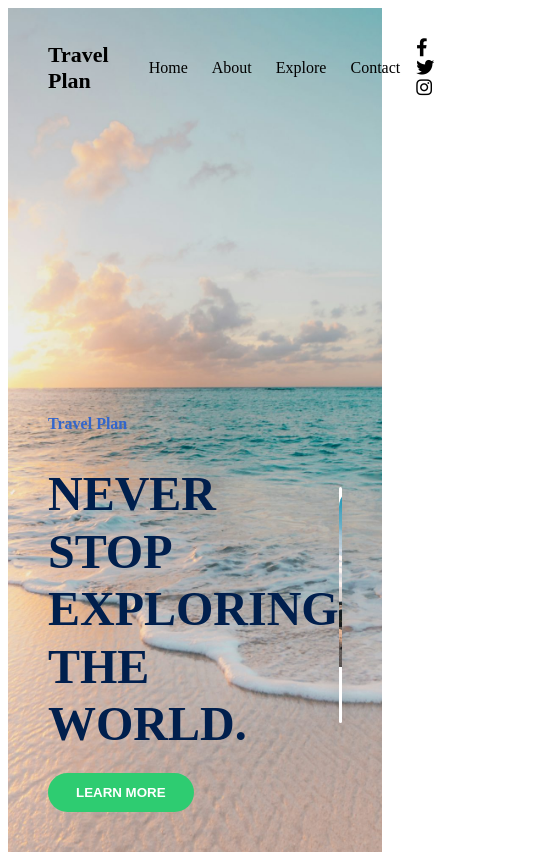
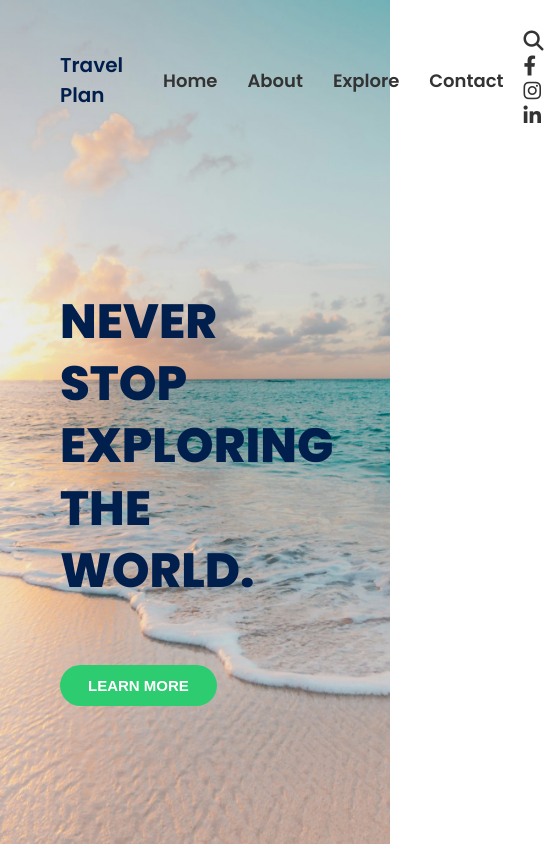
Before and after one commit to AyeshAlexan/Travel-Journey-App, a React (Create React App) app in the folder travel-website/: page / in a window 390 px wide. Shown: the whole page, 544 px wide, since content can reach past the window. Built offline with nearby package versions, Linux system fonts and the light colour scheme.

Commit message:
Refactor HeroSection component and update styles for improved layout and responsiveness

```diff
--- a/travel-website/public/index.html
+++ b/travel-website/public/index.html
@@ -3,10 +3,19 @@
   <head>
     <meta charset="utf-8" />
     <link rel="icon" href="%PUBLIC_URL%/favicon.ico" />
-     <link
-    rel="stylesheet"
-    href="https://cdnjs.cloudflare.com/ajax/libs/font-awesome/6.4.0/css/all.min.css"
-  />
+  <!-- Font Awesome for social icons -->
+<link
+  rel="stylesheet"
+  href="https://cdnjs.cloudflare.com/ajax/libs/font-awesome/6.4.0/css/all.min.css"
+/>
+
+<!-- Google Fonts -->
+<link
+  href="https://fonts.googleapis.com/css2?family=Poppins:wght@400;600;800&display=swap"
+  rel="stylesheet"
+/>
+
+
     <meta name="viewport" content="width=device-width, initial-scale=1" />
     <meta name="theme-color" content="#000000" />
     <meta
--- a/travel-website/src/Styles/HeroSection.css
+++ b/travel-website/src/Styles/HeroSection.css
@@ -1,123 +1,164 @@
-.hero-section{
+@import url('https://fonts.googleapis.com/css2?family=Poppins:wght@400;600;800&display=swap');
+
+body {
+  margin: 0;
+  font-family: 'Poppins', sans-serif;
+}
+
+.hero-section {
   height: 100vh;
-    background-size: cover;
-    background-position: center;
-    position: relative;
+  background: url('../assets/hero-bg.jpeg') no-repeat center center/cover;
+  color: #001f4d;
   display: flex;
   flex-direction: column;
-    padding: 0 40px;
+  padding: 0 60px;
 }
-.hero-nav{
+
+.hero-nav {
   display: flex;
   justify-content: space-between;
   align-items: center;
   padding: 30px 0;
 }
 
-.logo{
-    font-weight: bold;
-    font-size: 22px;
-    color: #000;
+.logo {
+  font-weight: 600;
+  font-size: 20px;
 }
 
-.nav-links{
+.nav-links {
   list-style: none;
   display: flex;
-    gap: 24px;
-    font-weight: 500;
-    color: #000;
+  gap: 30px;
+  font-size: 18px;
+  font-weight: 600;
+  color: #333;
 }
 
-.nav-links li a{
+.nav-links li {
+  cursor: pointer;
+  color: #333;
   text-decoration: none;
-    color: inherit;
-    cursor: pointer;
+}
+
+.nav-links li:hover {
+  color: #2ecc71;
 }
 
 .social-icons i {
-    margin-left: 16px;
-    font-size: 18px;
-    color: #000;
+  margin-left: 20px;
+  font-size: 20px;
+  color: #333;
   cursor: pointer;
-
+  transition: transform 0.2s;
 }
 
-.hero-content{
+.social-icons i:hover {
+  transform: scale(1.2);
+  color: #2ecc71;
+}
+
+.hero-content {
   display: flex;
   justify-content: space-between;
   align-items: center;
-    margin-top: auto;
+  flex: 1;
   padding-bottom: 40px;
 }
 
-.left-content{
-    color: #001f4d;
+.left-content {
+  max-width: 460px;
 }
 
-.subheading{
-    font-weight: bold;
+.subheading {
+  font-size: 14px;
+  font-weight: 500;
   color: #3366cc;
 }
 
-.left-content h1{
+.left-content h1 {
   font-size: 48px;
-    line-height: 1.2;
-    font-weight: bold;
-    margin-bottom: 20px;
+  font-weight: 800;
+  line-height: 1.3;
 }
 
-.hero-btn{
+.hero-btn {
   background-color: #2ecc71;
+  border: none;
   color: white;
+  font-weight: 600;
   padding: 12px 28px;
-    border: none;
   border-radius: 30px;
-    font-weight: bold;
+  margin-top: 30px;
+  font-size: 15px;
   cursor: pointer;
   transition: background-color 0.3s ease;
 }
 
-.hero-btn:hover{
-    background-color: #27ae60;
+.hero-btn:hover {
+  background-color: #28b865;
+}
+
+/* Wrapper to allow horizontal scroll and hide scrollbar */
+.scroll-wrapper {
+  max-width: 100vw;
+  overflow-x: auto;
+  scrollbar-width: none;
+  -ms-overflow-style: none;
+}
+
+.scroll-wrapper::-webkit-scrollbar {
+  display: none;
 }
 
 .scroll-cards {
     display: flex;
-    gap: 20px;
-    overflow-x: auto;
+    gap: 2rem;
     scroll-snap-type: x mandatory;
-    padding-bottom: 10px;
+    padding-bottom: 1rem;
+    width: max-content;
+    margin-inline: auto;
+    align-items: center;
+    height: 250px;
 }
 
-.scroll-cards ::-webkit-scrollbar{
-    display: none;
-}
-
-.scroll-cards{
-    min-width: none;
-    background: white;
+.scroll-card {
+  position: relative;
+  min-width: 160px;
+  height: 230px;
   border-radius: 20px;
   overflow: hidden;
-    box-shadow: 0 4px 16px rgba(0, 0, 0, 0.2);
   scroll-snap-align: start;
-    text-align: center;
-    color: #000;
+  box-shadow: 0 10px 24px rgba(0, 0, 0, 0.2);
   transition: transform 0.3s ease;
 }
 
-.scroll-cards:hover {
-    transform: scale(1.05);
+.scroll-card:hover {
+  transform: translateY(-10px);
 }
 
-.scroll-cards img{
+.scroll-card img {
   width: 100%;
-    height: 180px;
+  height: 100%;
   object-fit: cover;
-    border-top-left-radius: 20px;
-    border-top-right-radius: 20px;
 }
 
-.scroll-cards h3{
-    margin: 10px;
+.overlay-text {
+  position: absolute;
+  bottom: 15px;
+  left: 0;
+  right: 0;
+  color: white;
+  font-size: 16px;
   font-weight: 600;
+  text-align: center;
+  text-shadow: 0 2px 4px rgba(0, 0, 0, 0.6);
 }
+
+/* Slightly bigger cards on wider screens */
+@media (min-width: 1024px) {
+  .scroll-card {
+    min-width: 180px;
+    height: 240px;
+  }
+}
--- a/travel-website/src/components/HeroSection.jsx
+++ b/travel-website/src/components/HeroSection.jsx
@@ -1,54 +1,55 @@
-import React from "react";
-import '../Styles/HeroSection.css';
+import React from 'react';
+import '../styles/HeroSection.css';
 import beach from '../assets/beach.jpg';
 import nature from '../assets/nature.jpeg';
 import hotel from '../assets/Hotel.JPG';
 import mountain from '../assets/mountain.jpg';
-import heroBg from '../assets/hero-bg.jpeg';
 
 const categories = [
-    { img: beach, title: 'BEACH'},
-    { img: nature, title: 'NATURE'},
-    { img: hotel, title: 'HOTEL'},
-    { img: mountain, title: 'MOUNTAIN'}];
+  { img: beach, title: 'BEACH' },
+  { img: nature, title: 'NATURE' },
+  { img: hotel, title: 'HOTEL' },
+  { img: mountain, title: 'MOUNTAIN' }
+];
 
-    const HeroSection = () =>{
-        return(
-            <div className="hero-section" style={{ backgroundImage: `url(${heroBg})` }}>
+const HeroSection = () => {
+  return (
+    <div className="hero-section">
       <nav className="hero-nav">
         <div className="logo">Travel Plan</div>
         <ul className="nav-links">
-                        <li><a href="#home">Home</a></li>
-                        <li><a href="#about">About</a></li>
-                        <li><a href="#explore">Explore</a></li>
-                        <li><a href="#contact">Contact</a></li>
+          <li>Home</li>
+          <li>About</li>
+          <li>Explore</li>
+          <li>Contact</li>
         </ul>
         <div className="social-icons">
-                        <a href="https://www.facebook.com" target="_blank" rel="noopener noreferrer">
+          <i className="fa fa-search"></i>
           <i className="fab fa-facebook-f"></i>
-                        </a>
-                        <a href="https://www.twitter.com" target="_blank" rel="noopener noreferrer">
-                            <i className="fab fa-twitter"></i>
-                        </a>
-                        <a href="https://www.instagram.com" target="_blank" rel="noopener noreferrer">
           <i className="fab fa-instagram"></i>
-                        </a>
+          <i className="fab fa-linkedin-in"></i>
         </div>
       </nav>
 
-                < div className="hero-content">
+      <div className="hero-content">
         <div className="left-content">
-                    <p className="subheading">Travel Plan</p>
-                    <h1>NEVER STOP<br/>EXPLORING THE <br/> WORLD.</h1>
+          <h1>
+            NEVER STOP<br />
+            EXPLORING THE<br />
+            WORLD.
+          </h1>
           <button className="hero-btn">LEARN MORE</button>
         </div>
+
+        <div className="scroll-wrapper">
           <div className="scroll-cards">
-          {categories.map((item, i) => (
-            <div className="scroll-card" key={i}>
+            {categories.map((item, index) => (
+              <div className="scroll-card" key={index}>
                 <img src={item.img} alt={item.title} />
-              <h3>{item.title}</h3>
+                <div className="overlay-text">{item.title}</div>
               </div>
             ))}
+          </div>
         </div>
       </div>
     </div>
```
Lines whose indentation alone changed are shown as unchanged.
